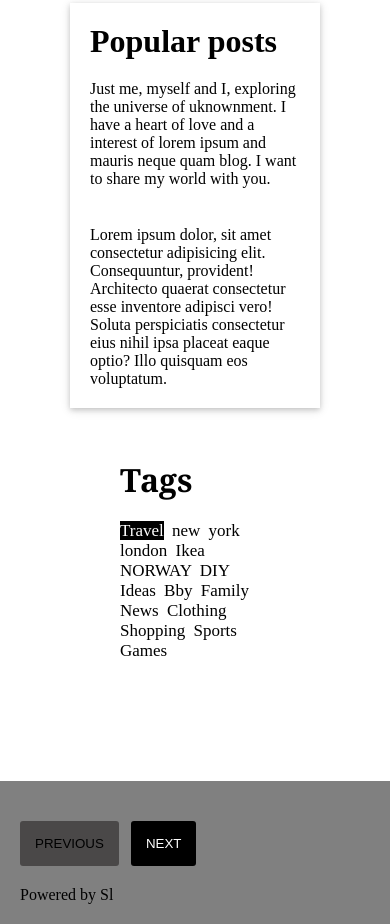
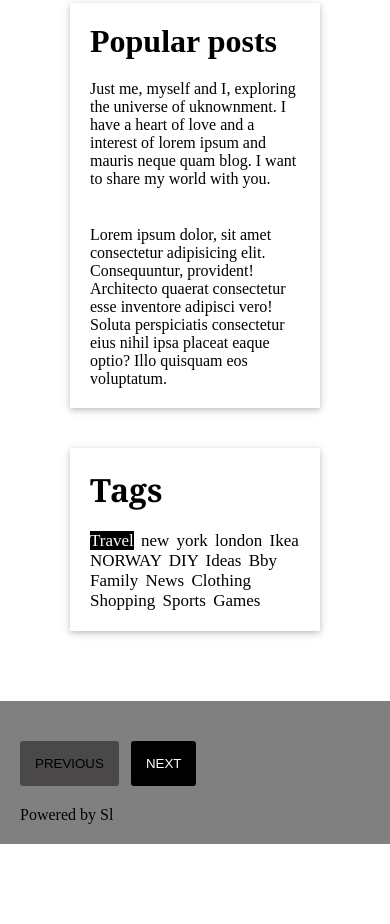
Before and after one commit to Sree12j/MY-BLOG, a plain HTML site: page index.html in a window 390 px wide. Shown: the part 2887-3811 px from the top of the page. After the commit the page ends 3731 px from the top, so only its background shows below. Drawn offline with Linux system fonts and the light colour scheme.

Commit message:
style.css

```diff
--- a/style.css
+++ b/style.css
@@ -48,6 +48,7 @@
 }
 .secondcontainer{
     width: 40%;
+
 }
 .profilecontainer{
 background-color:#fff;
@@ -71,15 +72,17 @@ box-shadow: 0 2px 5px 0 rgba(0, 0, 0, 0.16), 0 2px 10px 0 rgba(0, 0, 0, 0.12);
     box-shadow: 0 2px 5px 0 rgba(0, 0, 0, 0.16), 0 2px 10px 0 rgba(0, 0, 0, 0.12);
 }
 .tags{
+    background-color: #fff;
+    box-shadow: 0 2px 5px 0 rgba(0, 0, 0, 0.16), 0 2px 10px 0 rgba(0, 0, 0, 0.12);
+    padding: 20px;
     margin: 50px;
 }
 .tags h1{
     font-family: Georgia, 'Times New Roman', Times, serif;
 }
 .tags p{
-    word-spacing: 4px;
+    word-spacing:3px;
     font-size: 17px;
-
 }
 footer {
  background-color:grey;
@@ -136,4 +139,7 @@ footer button{
         .profilecontainer{
              margin: 40px 0px;
          }
+         .tags{
+            margin: 0px;
+        }
     }
```
